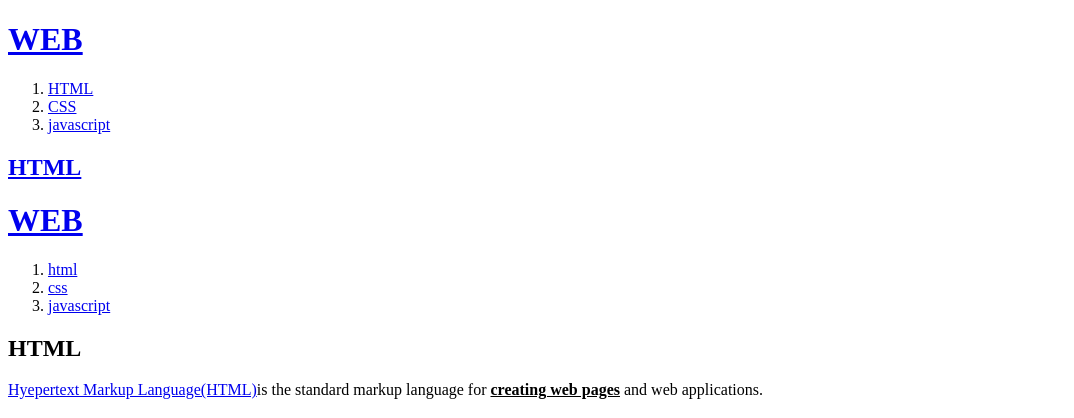
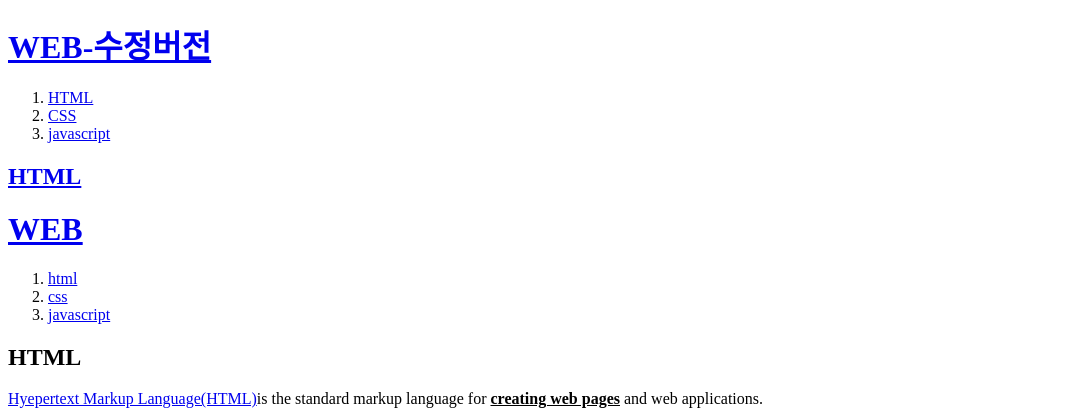
Before and after one commit to givemebrain23/firstpage, a plain HTML site: page index.html in a window 1280 px wide. Shown: the top 418 px of the page, without its empty margins (0-1074 px from the left). Drawn offline with Linux system fonts and the light colour scheme.

Commit message:
Add files via upload
수정

```diff
--- a/index.html
+++ b/index.html
@@ -6,7 +6,7 @@
   <meta charset="utf-8">
 </head>
 <body>
-  <h1><a href="index.html">WEB</h1>
+  <h1><a href="index.html">WEB-수정버전</h1>
 <ol>
   <li><a href="1.html">HTML</li>
   <li><a href="2.html">CSS</li>
```
